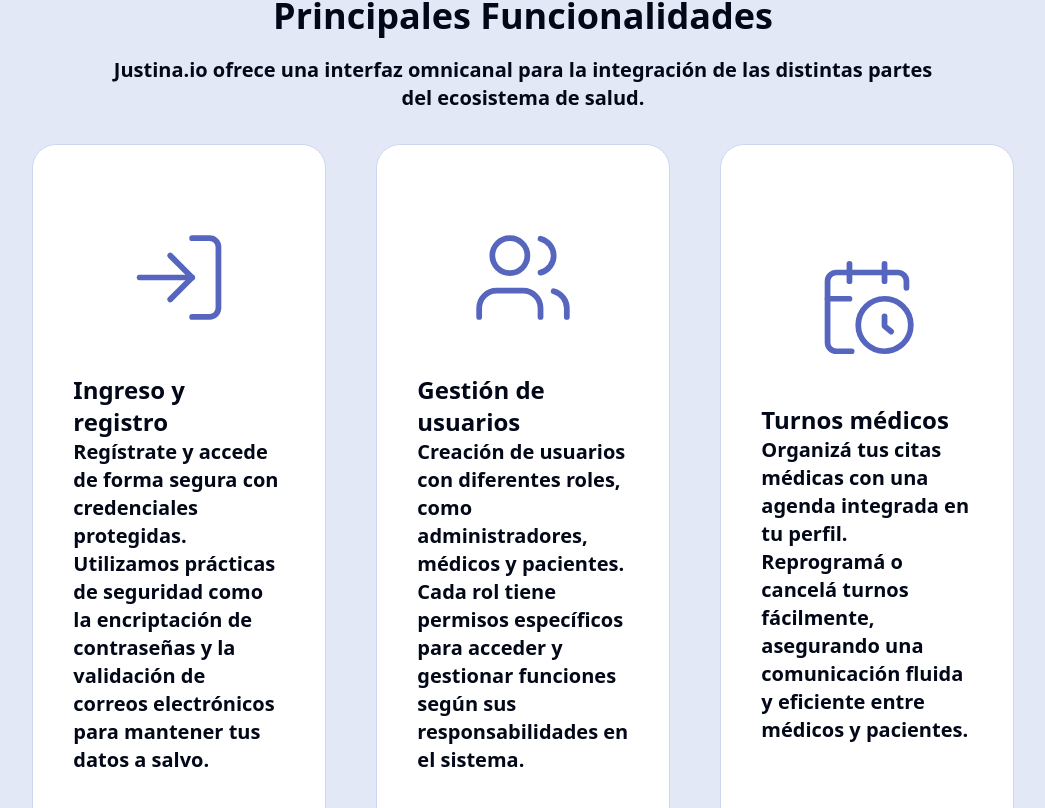
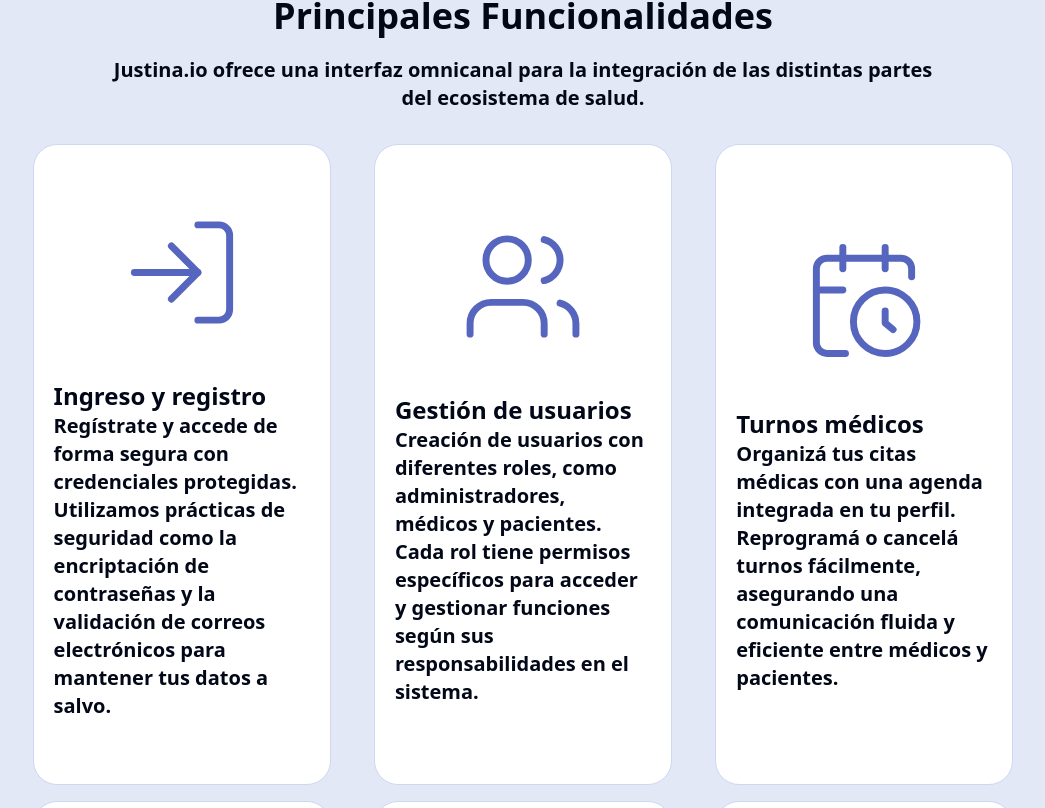
Before and after one commit to No-Country-simulation/h1-14-node-react, a React (Vite) app in the folder front/: page / in a window 1280 px wide. Shown: the part 872-1680 px from the top of the page, without its empty margins (117-1162 px from the left). Built offline with nearby package versions, Linux system fonts and the light colour scheme.

Commit message:
cambios en estilos de la landing

```diff
--- a/front/src/Components/cardLanding/index.jsx
+++ b/front/src/Components/cardLanding/index.jsx
@@ -1,7 +1,7 @@
 const Card  = ({logo, title, description}) => {
     return (
         <div className='flex justify-center items-center'>
-        <div className='flex bg-white flex-col justify-center items-center h-full w-11/12   border border-solid border-borderCard rounded-3xl py-20 px-10'>
+        <div className='flex bg-white flex-col justify-center items-center h-full w-11/12   border border-solid border-borderCard rounded-3xl py-16 px-5'>
           <img src={logo} className=" w-1/2 h-auto" />
           <div className='flex flex-col  mt-11'>
             <h1 className='text-2xl font-bold'>{title}</h1>
--- a/front/src/Components/funcionalidades/index.jsx
+++ b/front/src/Components/funcionalidades/index.jsx
@@ -57,7 +57,7 @@ function Funcionalidades() {
           distintas partes del ecosistema de salud.
         </p>
       </div>
-      <div className="grid grid-cols-1 sm:grid-cols-2 w-4/5 h-auto lg:grid-cols-3  gap-6 px-2">
+      <div className="grid grid-cols-1 sm:grid-cols-2 w-4/5 h-auto lg:grid-cols-3  gap-4 px-2">
         {features.map((feature, index) => (
           <Card
             key={index}
```
